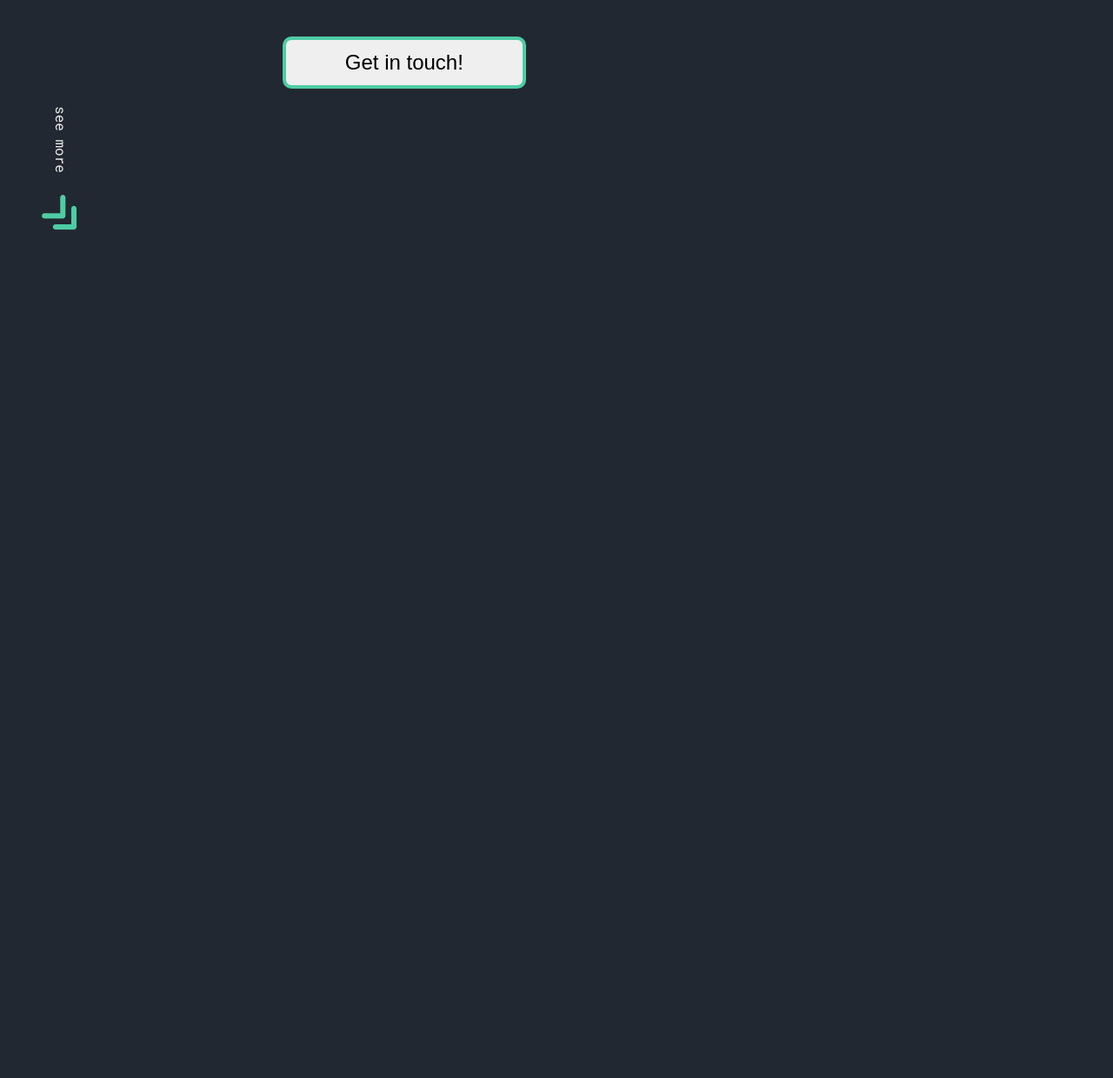
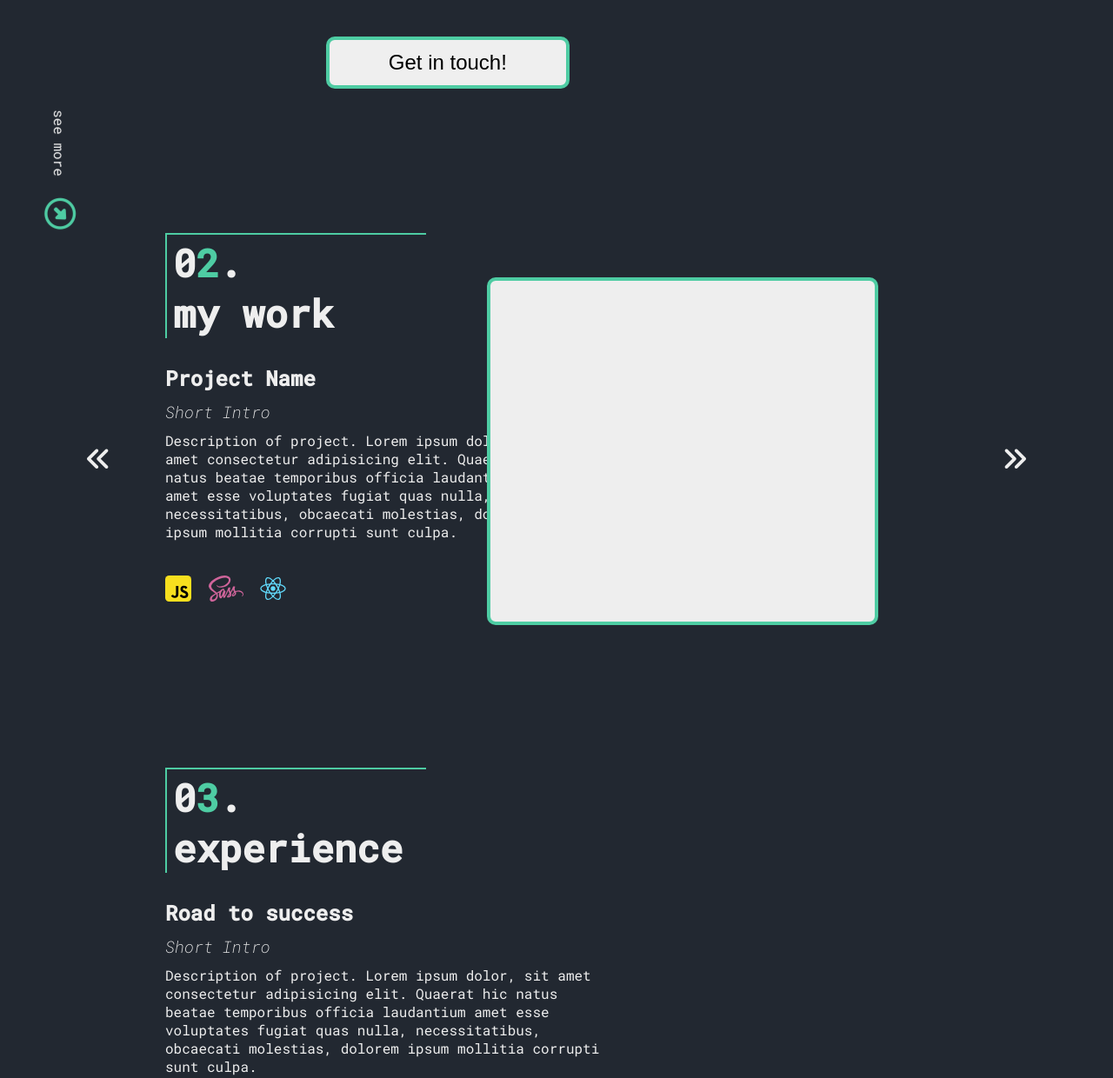
Before and after one commit to tommyb89/portfolio-v1, a plain HTML site: page index.html in a window 1280 px wide. Shown: the part 517-1757 px from the top of the page at 87% size. Before the commit the page ends 800 px from the top, so only its background shows below. Drawn offline with Linux system fonts and the light colour scheme.

Commit message:
added work and part of experience section

```diff
--- a/index.html
+++ b/index.html
@@ -69,15 +69,79 @@
     <!-- Scroll down -->
     <aside class="scroll-down">
       <a class="scroll-down__link" href="#work">see more</a
-      ><i class="scroll-down__icon fa-solid fa-angles-down fa-3x"></i>
+      ><i class="scroll-down__icon far fa-arrow-alt-circle-right fa-3"></i>
+
+      <!-- <i class="scroll-down__icon fa-solid fa-angles-down fa-3x"></i> -->
     </aside>
 
     <!-- Main -->
     <main>
       <!-- Work -->
-      <section class="work"></section>
+      <section class="work">
+        <div class="work__heading">
+          <h1 class="page">
+            0<span class="page-no">2</span>. <br />
+            my work
+          </h1>
+        </div>
+        <i class="arrow-left fas fa-angle-double-left"></i>
+        <i class="arrow-right fas fa-angle-double-right"></i>
+        <article class="work__article">
+          <div class="work__article-description">
+            <h2>Project Name</h2>
+            <h3><i>Short Intro</i></h3>
+            <p>
+              Description of project. Lorem ipsum dolor, sit amet consectetur
+              adipisicing elit. Quaerat hic natus beatae temporibus officia
+              laudantium amet esse voluptates fugiat quas nulla, necessitatibus,
+              obcaecati molestias, dolorem ipsum mollitia corrupti sunt culpa.
+            </p>
+            <div class="tech-stack">
+              <img
+                class="tech-stack__icon"
+                src="/portfolio-v1/images/javascript.svg"
+                alt=""
+              />
+              <img
+                class="tech-stack__icon"
+                src="/portfolio-v1/images/sass.svg"
+                alt=""
+              />
+              <img
+                class="tech-stack__icon"
+                src="/portfolio-v1/images/react.svg"
+                alt=""
+              />
+              <!-- <i class="tech-stack__icon fa-brands fa-js-square"></i>
+              <i class="tech-stack__icon fa-brands fa-sass"></i>
+              <i class="tech-stack__icon fa-brands fa-react"></i> -->
+            </div>
+          </div>
+          </div>
+          <div class="work__article-card"></div>
+        </article>
+      </section>
+
       <!-- Experience -->
-      <section class="experience"></section>
+      <section class="experience">
+        <div class="experience__heading">
+          <h1 class="page">
+            0<span class="page-no">3</span>. <br />
+            experience
+          </h1>
+        </div>
+        <article class="work__article">
+          <div class="work__article-description">
+            <h2>Road to success</h2>
+            <h3><i>Short Intro</i></h3>
+            <p>
+              Description of project. Lorem ipsum dolor, sit amet consectetur
+              adipisicing elit. Quaerat hic natus beatae temporibus officia
+              laudantium amet esse voluptates fugiat quas nulla, necessitatibus,
+              obcaecati molestias, dolorem ipsum mollitia corrupti sunt culpa.
+            </p>
+            </div>
+      </section>
       <!-- Contact -->
       <section class="contact"></section>
     </main>
--- /dev/null
+++ b/sass/components/_scroll-down.scss
@@ -0,0 +1,20 @@
+// Scroll down
+.scroll-down {
+  position: fixed;
+  display: flex;
+  bottom: 70px;
+  left: 0px;
+  transform: rotate(90deg);
+  align-items: center;
+
+  &__link {
+    text-decoration: none;
+    color: $tertiary-color;
+  }
+  &__icon {
+    transform: rotate(-45deg);
+    font-size: 36px;
+    color: $secondary-color;
+    margin-left: 25px;
+  }
+}
--- a/sass/pages/_about.scss
+++ b/sass/pages/_about.scss
@@ -7,7 +7,6 @@
   justify-content: space-between;
 
   &__heading {
-    display: inline-block;
     &-title {
       font-size: 64px;
       font-weight: 200;
@@ -15,6 +14,8 @@
     &-name {
       font-size: 72px;
       font-weight: 400;
+
+      text-shadow: 4px 4px 10px $secondary-color, 0 1px 0 $secondary-color;
     }
   }
   &__subheading {
@@ -64,24 +65,3 @@
     }
   }
 }
-
-// Scroll down
-.scroll-down {
-  display: flex;
-  position: absolute;
-  bottom: 70px;
-  transform: rotate(90deg);
-  align-items: center;
-
-  &__link {
-    text-decoration: none;
-    color: $tertiary-color;
-  }
-  &__icon {
-    transform: rotate(-135deg);
-    height: 40px;
-    width: 40px;
-    color: $secondary-color;
-    margin-left: 25px;
-  }
-}
--- a/sass/pages/_experience.scss
+++ b/sass/pages/_experience.scss
@@ -0,0 +1,16 @@
+.experience {
+  height: 90vh;
+  color: $tertiary-color;
+  // display: flex;
+  // flex-direction: column;
+  // justify-content: center;
+  margin: 0 140px;
+
+  &__heading {
+    margin-bottom: 30px;
+    padding: 3px 0px 0px 7px;
+    border-top: 2px solid $secondary-color;
+    border-left: 2px solid $secondary-color;
+    width: 300px;
+  }
+}
--- a/sass/pages/_work.scss
+++ b/sass/pages/_work.scss
@@ -0,0 +1,84 @@
+.work {
+  height: 85vh;
+  color: $tertiary-color;
+  display: flex;
+  flex-direction: column;
+  justify-content: center;
+  margin: 0 140px;
+
+  &__heading {
+    margin-bottom: 30px;
+    padding: 3px 0px 0px 7px;
+    border-top: 2px solid $secondary-color;
+    border-left: 2px solid $secondary-color;
+    width: 300px;
+  }
+  &__article {
+    display: flex;
+    justify-content: space-between;
+
+    &-description {
+      width: 500px;
+      display: flex;
+      flex-direction: column;
+      gap: 10px;
+    }
+    &-description h2 {
+    }
+    &-description h3 {
+      font-style: italic;
+      font-weight: 200;
+    }
+    &-description p {
+    }
+
+    &-card {
+      position: relative;
+      top: -100px;
+      right: 80px;
+      height: 400px;
+      width: 500px;
+      background-color: $tertiary-color;
+      border-radius: 10px;
+      border: 4px solid $secondary-color;
+      transition: 0.2s;
+    }
+
+    &-card:hover {
+      box-shadow: 6px 7px $primary-color, 7px 8px 0 1px $secondary-color;
+    }
+  }
+}
+
+.page {
+  display: inline;
+  font-size: 44px;
+  &-no {
+    color: $secondary-color;
+  }
+}
+
+// Arrows - slider
+
+.arrow-left {
+  position: absolute;
+  transform: translateY(-50%);
+  left: 100px;
+  font-size: 30px;
+}
+.arrow-right {
+  position: absolute;
+  transform: translateY(-50%);
+  right: 100px;
+  font-size: 30px;
+}
+
+// Tech stack icons
+.tech-stack {
+  margin-top: 30px;
+
+  &__icon {
+    margin-right: 10px;
+    height: 30px;
+  }
+}
--- a/styles.scss
+++ b/styles.scss
@@ -1,6 +1,7 @@
 @import "./sass/abstracts/_variables";
 @import "./sass/base/_typography";
 @import "./sass/components/_button";
+@import "./sass/components/scroll-down";
 @import "./sass/layout/_form";
 @import "./sass/layout/_navigation";
 @import "./sass/pages/_about";
@@ -17,4 +18,5 @@
 body {
   background-color: $primary-color;
   font-family: $primary-font;
+  padding: 0 50px;
 }
```
Also changed, not shown: images/javascript.svg (added), images/react.svg (added), images/right.png (added), images/sass.svg (added), sass/pages/_experience.css, styles.css.
